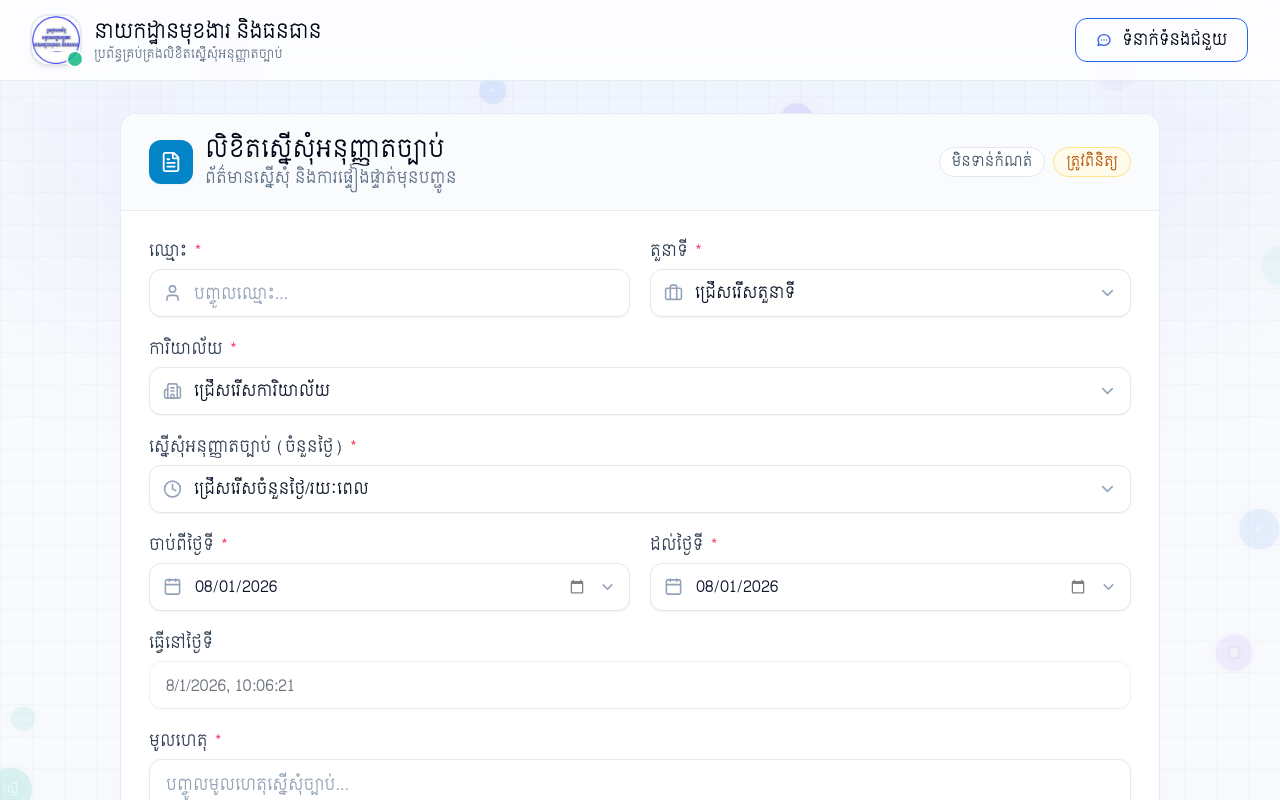
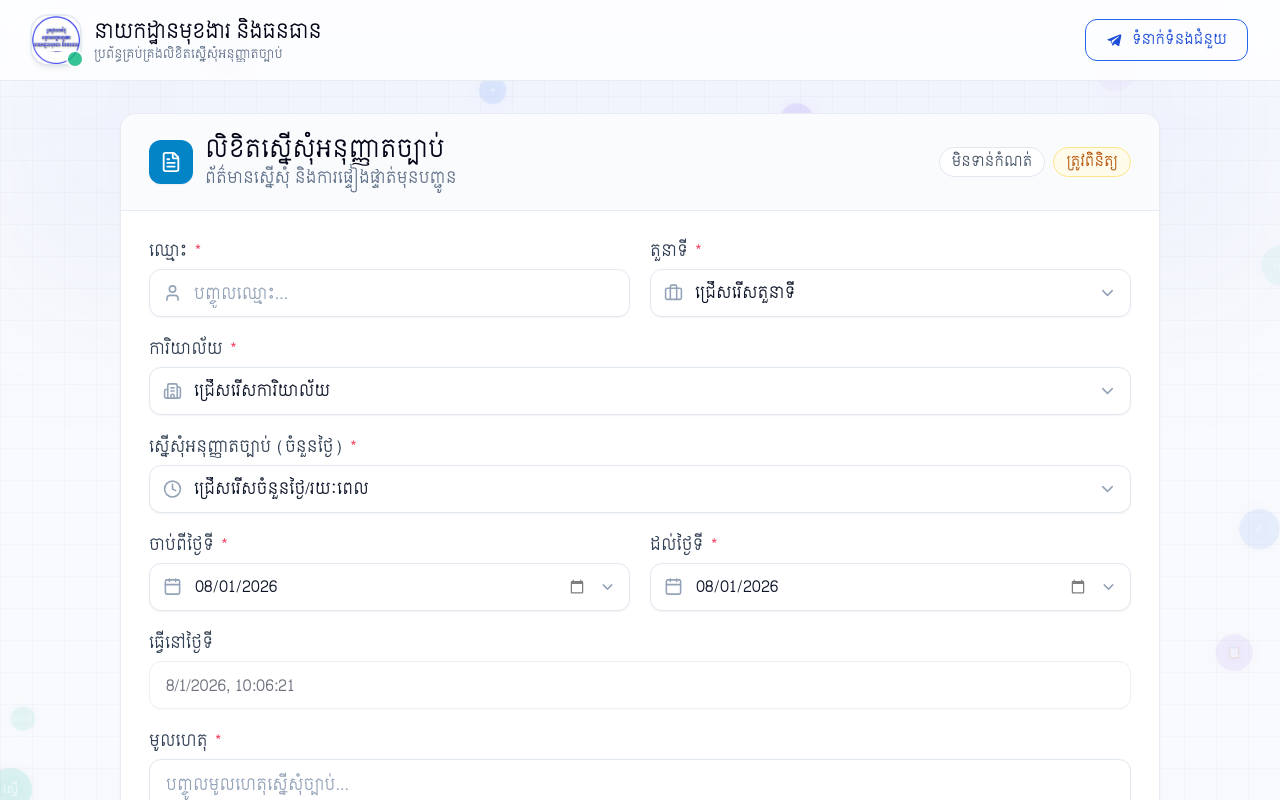
Before and after one commit to chanvichea169/dfr-inviation, a React (Vite) app: page / in a window 1280 px wide. Shown: the top 800 px of the page. Built offline with nearby package versions, Linux system fonts and the light colour scheme; a web font is replaced by a local one.

Commit message:
change icon

```diff
--- a/src/App.tsx
+++ b/src/App.tsx
@@ -38,22 +38,15 @@ export default function App() {
             className="inline-flex items-center justify-center gap-2.5 rounded-xl border border-blue-600 bg-transparent px-4 sm:px-5 py-2.5 text-xs sm:text-sm font-semibold text-blue-700 transition-all duration-200 hover:bg-blue-50 hover:border-blue-700 hover:text-blue-800 active:scale-[0.98] dark:border-blue-500 dark:text-blue-400 dark:hover:bg-blue-950/40 dark:hover:border-blue-400 dark:hover:text-blue-300"
           >
             <svg
-              className="w-4 h-4 opacity-90"
-              fill="none"
-              stroke="currentColor"
+              className="w-4 h-4"
               viewBox="0 0 24 24"
+              fill="currentColor"
+              aria-hidden="true"
             >
-              <path
-                strokeLinecap="round"
-                strokeLinejoin="round"
-                strokeWidth={2}
-                d="M8 12h.01M12 12h.01M16 12h.01M21 12c0 4.418-4.03 8-9 8a9.863 9.863 0 01-4.255-.949L3 20l1.395-3.72C3.512 15.042 3 13.574 3 12c0-4.418 4.03-8 9-8s9 3.582 9 8z"
-              />
+              <path d="M21.5 3.5 2.9 10.7c-1.27.5-1.26 1.2-.23 1.5l4.77 1.49 1.83 5.67c.22.61.11.86.75.86.49 0 .71-.22.98-.48l2.32-2.25 4.83 3.57c.89.49 1.53.23 1.75-.83l3.16-14.89c.32-1.31-.5-1.9-1.56-1.34ZM8.17 13.3l10.83-6.83c.51-.31.98-.14.59.19l-8.77 7.91-.34 3.39-2.31-4.66Z" />
             </svg>
 
-            <span className="font-extrabold text-slate-950 dark:text-white text-base sm:text-md leading-snug truncate tracking-tight">
-              ទំនាក់ទំនងជំនួយ
-            </span>
+            <span>ទំនាក់ទំនងជំនួយ</span>
           </a>
         </div>
       </header>
```
